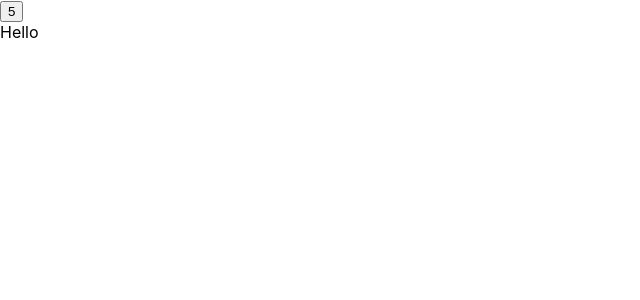
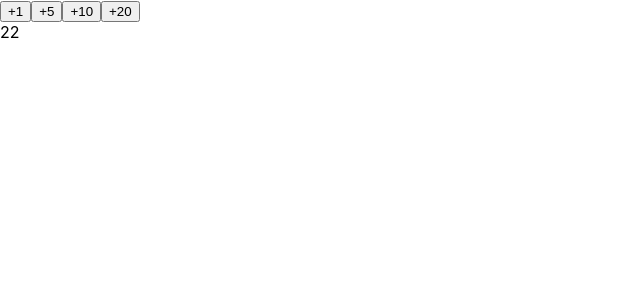
Before and after one commit to RevantMakkena/ReActivator, a React (Create React App) app: page / in a window 1280 px wide. Shown: the top 300 px of the page, without its empty margins (0-640 px from the left). Built offline with nearby package versions, Linux system fonts and the light colour scheme.

Commit message:
WIP - Passing Props - Parent component maintains state (Operations has to happen there) - Add function references in ur child components to trigger them in the parent - Pass values using parameters and access them via Props in the children

```diff
--- a/src/App.js
+++ b/src/App.js
@@ -1,10 +1,9 @@
-import React, {useState} from "react";
+import React from "react";
 import "./App.css";
 
-function App() {
-  const [counter, setCounter] = useState(5);
-  const handleClick = () => setCounter(counter + 1);
-  return <button onClick={handleClick}> {counter} </button>; //React.createElement("button", null, "{ counter }");
+function App(props) {
+  const handleClick = () => props.setValue(props.incVal);
+  return <button onClick={handleClick}> +{props.incVal} </button>;
 }
 
 export default App;
--- a/src/Main.js
+++ b/src/Main.js
@@ -1,12 +1,17 @@
 import App from "./App";
 import Display from "./display";
-import React from "react";
+import React, {useState} from "react";
 
 function Main() {
+  const [counter, setCounter] = useState(22);
+  const counterIncrement = (incValue) => setCounter(counter + incValue);
   return (
     <div>
-      <App></App>
-      <Display></Display>
+      <App setValue={counterIncrement} incVal={1}></App>
+      <App setValue={counterIncrement} incVal={5}></App>
+      <App setValue={counterIncrement} incVal={10}></App>
+      <App setValue={counterIncrement} incVal={20}></App>
+      <Display message={counter}></Display>
     </div>
   );
 }
--- a/src/display.js
+++ b/src/display.js
@@ -1,7 +1,7 @@
 import React from "react";
 
-function Display() {
-  return <div>Hello</div>;
+function Display(props) {
+  return <div>{props.message}</div>;
 }
 
 export default Display;
```
